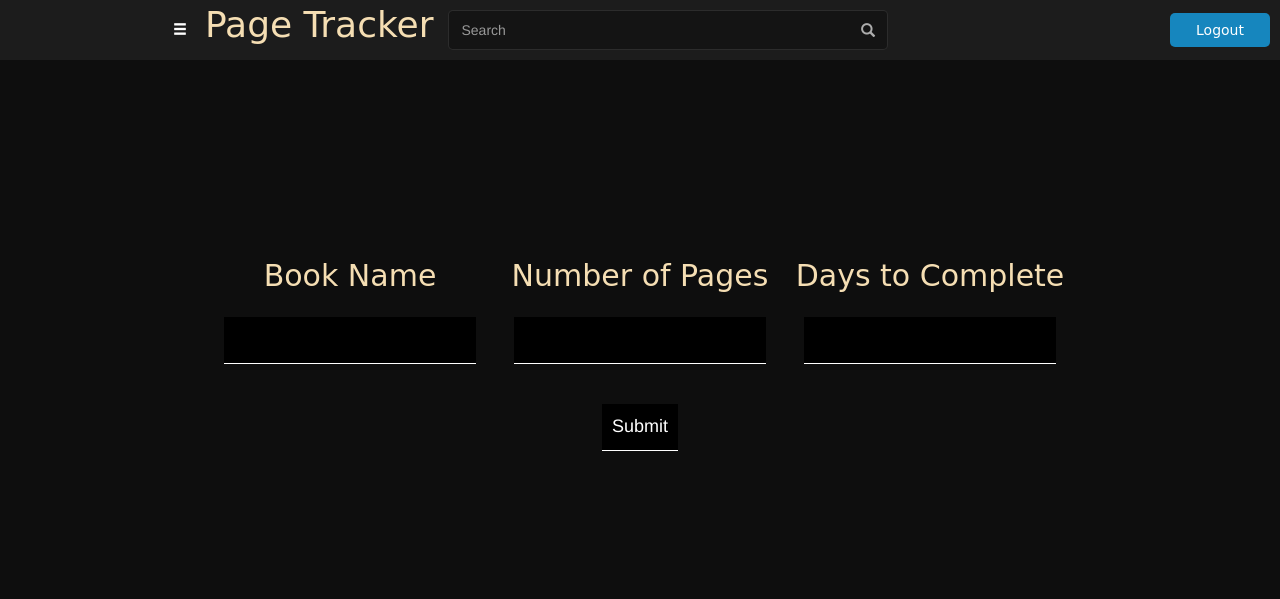
After one commit to SuperXavier42/Page-Tracker, a Flask app: page /track in a window 1280 px wide. The commit adds this page. Shown: the top 599 px of the page. Run offline with Flask 3, Linux system fonts and the light colour scheme; parts of the project's set-up code (start-up, migrations or seed data) failed here and were passed over; some libraries are stand-ins or nearby versions.

Commit message:
i changed the website

```diff
--- a/app.py
+++ b/app.py
@@ -1,16 +1,10 @@
 #!/usr/bin/env python3
 
-import requests
+
 import secrets
 from flask import Flask, render_template, redirect, request, session, url_for
 from .users import create_table, check_account, create_account
 from .auth import auth_bp
-
-def get_new_code_verifier() -> str:
-    token = secrets.token_urlsafe(100)
-    return token[:128]
-
-code_verifier = code_challenge = get_new_code_verifier()
 
 app = Flask(__name__)
 
@@ -18,9 +12,7 @@ app.secret_key = "gUG*7BNmM*[*hUd7&y6hb}GlTcub`C"
 
 app.register_blueprint(auth_bp)
 
-url="https://myanimelist.net/v1/oauth2/authorize?response_type=code&client_id=79a3722f91d0b23adeadcd21f4b5896e&code_challenge="+str(code_challenge)
 
-MAL = requests.get(url)
 
 with app.app_context():
     create_table()
@@ -33,6 +25,10 @@ def home():
     else:
         return redirect(url_for('auth.login_page'))
 
-@app.route('/watch')
-def watch():
-    return render_template('watch.html')
+@app.route('/track', methods=['GET', 'POST'])
+def track():
+    if request.method == "POST":
+        name=request.form['book-name']
+        pages=request.form['num-pages']
+        days=request.form['days']
+    return render_template('track.html')
--- a/static/style.css
+++ b/static/style.css
@@ -83,6 +83,12 @@ h1 {
   padding: 5px;
   color: wheat;
 }
+h2{
+  text-align: center;
+  font-family: 'Bebas Neue', cursive;
+  font-weight: normal;
+  color:wheat;
+}
 .container {
   display:flex;
   flex-direction: column;
@@ -110,7 +116,6 @@ h1 {
   width:60%;
   height:500px;
   margin:100px auto;
-  border: 1px solid #313131;
 }
 form{
   display:flex;
@@ -137,5 +142,16 @@ input, select {
 }
 #logo {
   max-height: 40px;
-  margin:10px;
+  margin: 0px;
+  text-decoration: none;
 }
+.new-book-form > form{
+  flex-direction: row;
+}
+.section{
+  flex-direction: column;
+  width:290px;
+}
+#new-book-submit{
+  margin-top: 30px;
+}
--- a/templates/layout.html
+++ b/templates/layout.html
@@ -1,7 +1,7 @@
 <!DOCTYPE html>
 <html>
   <head>
-    <title>Watching on Animixplay</title>
+    <title>Page Tracker</title>
     <link rel="stylesheet" href="https://cdn.jsdelivr.net/npm/bootstrap@4.6.2/dist/css/bootstrap.min.css">
     <link rel="stylesheet" href="https://maxcdn.bootstrapcdn.com/bootstrap/3.4.0/css/bootstrap.min.css">
     <link rel="stylesheet" href="{{url_for('static', filename='style.css')}}">
@@ -9,13 +9,14 @@
     <script src="https://cdn.jsdelivr.net/npm/popper.js@1.16.1/dist/umd/popper.min.js"></script>
     <script src="https://cdn.jsdelivr.net/npm/bootstrap@4.6.2/dist/js/bootstrap.bundle.min.js"></script>
     <script src="https://maxcdn.bootstrapcdn.com/bootstrap/3.4.0/js/bootstrap.min.js"></script>
+    <link rel="preconnect" href="https://fonts.googleapis.com">
   </head>
   <body>
 
     <div id="search-box">
       <div class="leftalign">
         <a id="menu-toggle" href="#" class="btn btn-medium"><i class="glyphicon glyphicon-menu-hamburger"></i></a>
-        <a href="{{url_for('home')}}"><img id="logo" src="https://animixplay.to/assets/logo.png"></a>
+        <a id="logo" href="{{url_for('home')}}"><h1 id="logo">Page Tracker</h1></a>
         <input id="search-bar" class="form-control" autocomplete="off" type="text" placeholder="Search">
         <button id="search-btn"><i class="glyphicon glyphicon-search"></i></button>
       </div>
@@ -30,5 +31,5 @@
         $(this).find('i').toggleClass('glyphicon-menu-hamburger').toggleClass('glyphicon-remove');
       });
     </script>
-  </body>>
+  </body>
 </html>
--- /dev/null
+++ b/templates/track.html
@@ -0,0 +1,27 @@
+{% extends 'layout.html' %}
+
+
+
+{% block heading %}
+
+{% endblock %}
+
+{% block content %}
+<div class="new-book-form">
+    <form method="POST">
+        <div class="section">
+            <label for="book-name"><h2>Book Name</h2></label>
+            <input type="text" id="book-name" name="book-name">
+        </div>
+        <div class="section">
+            <label for="num-pages"><h2>Number of Pages</h2></label>
+            <input type="text" id="num-pages" name="num-pages">
+        </div>
+        <div class="section">
+            <label for="days"><h2>Days to Complete</h2></label>
+            <input type="text" id="days" name="days">
+        </div>
+    </form>
+    <input type="submit" value="Submit" id="new-book-submit">
+</div>
+{% endblock%}
--- a/templates/watch.html
+++ /dev/null
@@ -1,5 +0,0 @@
-{% extends 'layout.html' %}
-
-{% block content %}
-<h1>You're watching on Animixplay</h1>
-{% endblock %}
```
Also changed, not shown: data.db, images/logo.png (deleted), static/fonts.css (deleted).
